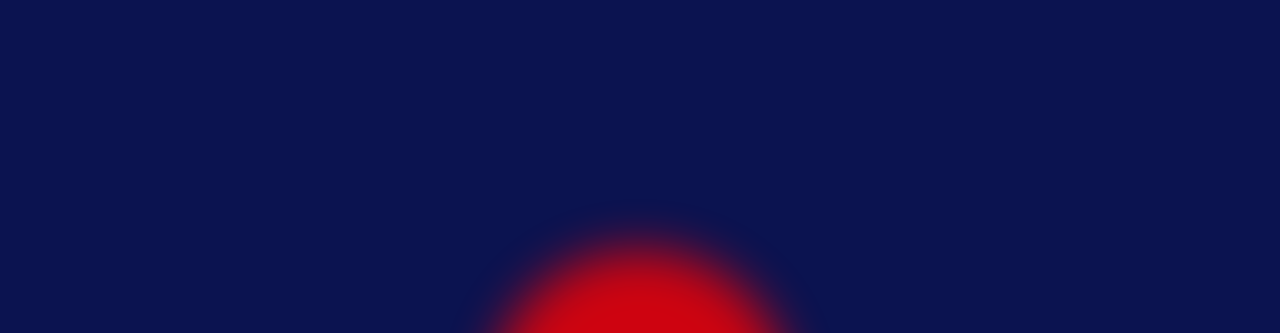
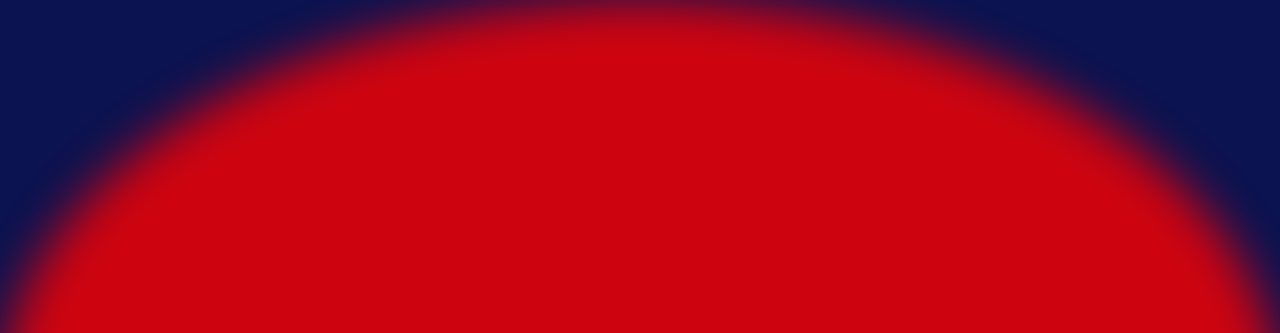
Before and after one commit to GoldOneS6998/UnitaskPresent, a plain HTML site: page index.html in a window 1280 px wide. Shown: the top 333 px of the page. Drawn offline with Linux system fonts and the light colour scheme.

Commit message:
Actualizar styles.css

```diff
--- a/styles.css
+++ b/styles.css
@@ -271,8 +271,8 @@ body {
     z-index: 0;
     top: 50%;
     left: 50%;
-    width: 300px;
-    height: 300px;
+    width: 100%;
+    height: 100vh;
     border-radius: 50%;
     background-color: #ff0000;
     opacity: 0.8;
```
